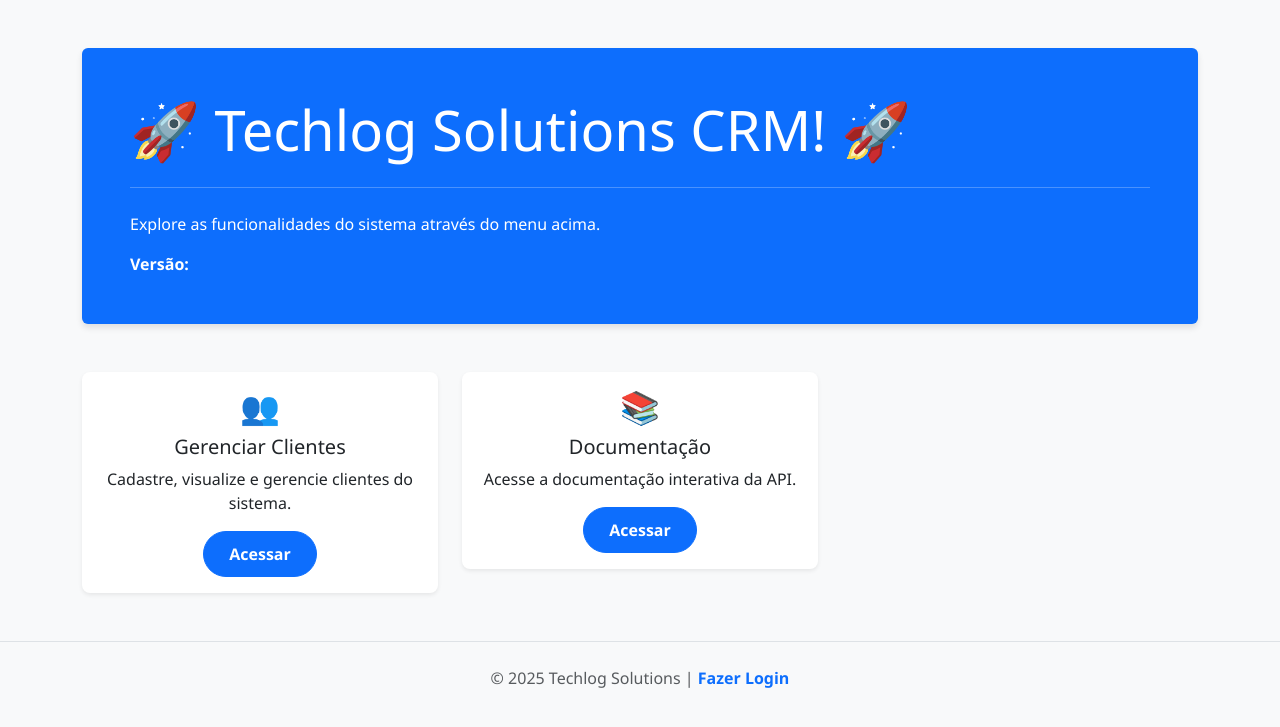
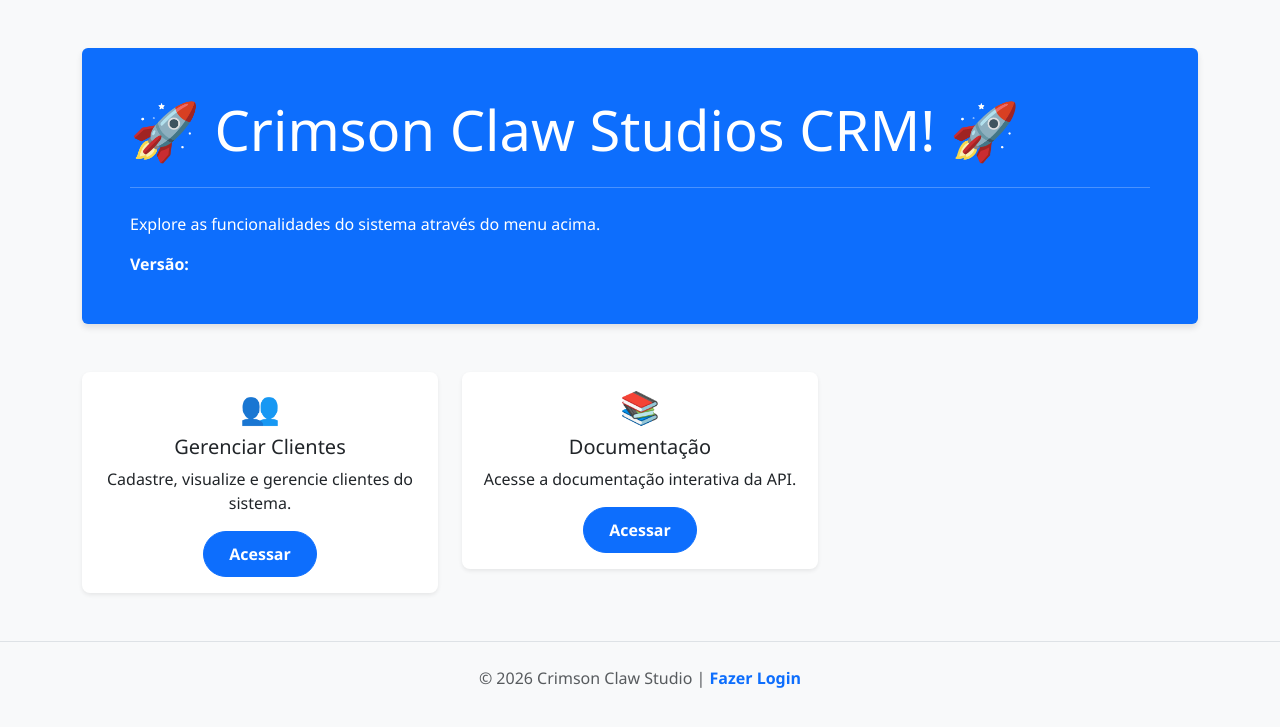
Before and after one commit to ronaldodeschain/fastapi_alura, a FastAPI app: page / in a window 1280 px wide. Shown: the part 56-783 px from the top of the page. Run offline with FastAPI, Linux system fonts and the light colour scheme.

Commit message:
[minor] - pequenas alterações

```diff
--- a/templates/base.html
+++ b/templates/base.html
@@ -53,7 +53,7 @@
     <footer class="bg-light py-4 mt-5">
         <div class="container text-center">
             <p class="text-muted mb-0">
-                © 2025 Techlog Solutions |
+                © 2026 Crimson Claw Studio |
                 {% if request.cookies.get("session_token") %}
                     <a href="/docs">Documentação da API</a>
                 {% else %}
--- a/templates/index.html
+++ b/templates/index.html
@@ -6,7 +6,7 @@
 <div class="row">
     <div class="col-md-12">
         <div class="jumbotron bg-primary text-white p-5 rounded">
-            <h1 class="display-4">🚀 Techlog Solutions CRM! 🚀</h1>
+            <h1 class="display-4">🚀 Crimson Claw Studios CRM! 🚀</h1>
             <p class="lead">
 
             </p>
```
